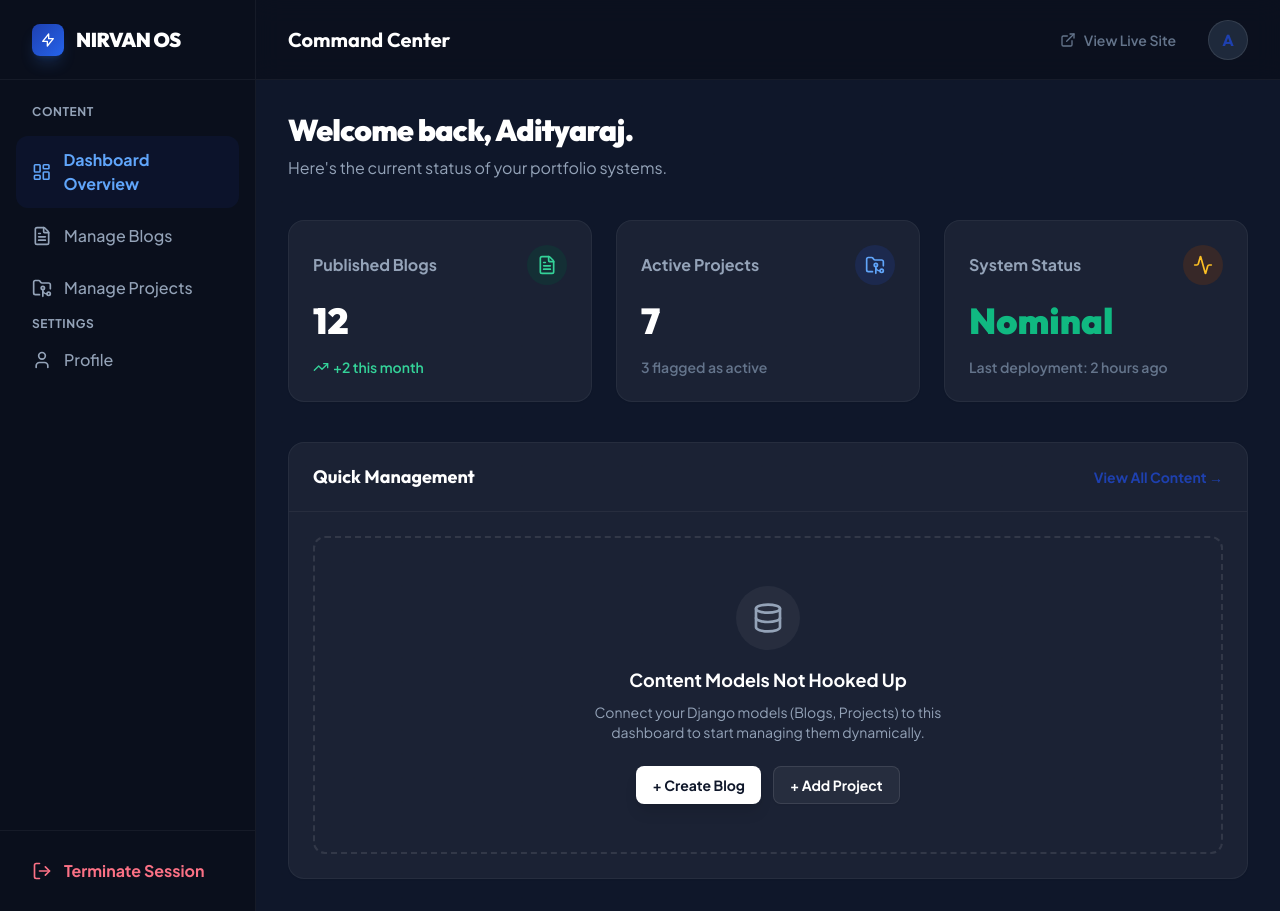
After one commit to mrveer-101/Portfolio, a Django app: page /portal/dashboard/ in a window 1280 px wide. The commit adds this page. Run offline with Django 5.2, Linux system fonts and the light colour scheme; the visitor is signed in with stand-in values (Sample User, id 1); some libraries are stand-ins or nearby versions.

Commit message:
feat: add admin login portal and dashboard

```diff
--- a/core/templates/partials/footer.html
+++ b/core/templates/partials/footer.html
@@ -88,7 +88,7 @@
             <!-- ── Bottom Bar ── -->
             <div class="pt-8 border-t border-slate-200 dark:border-white/10 flex flex-col md:flex-row items-center justify-between gap-4">
                 <p class="text-xs text-slate-400 dark:text-gray-600">
-                    © {% now "Y" %} <span class="font-bold text-slate-500 dark:text-gray-500">Adityaraj Pandey</span> · All rights reserved · Built with the NIRVAN Engine
+                    © {% now "Y" %} <a href="{% url 'core:custom_login' %}" class="font-bold text-slate-500 dark:text-gray-500 hover:text-slate-700 dark:hover:text-gray-300 transition-colors">Adityaraj Pandey</a> · All rights reserved · Built with the NIRVAN Engine
                 </p>
                 <div class="flex items-center gap-2 text-xs text-slate-400 dark:text-gray-600">
                     <span class="relative flex h-2 w-2">
--- a/core/urls.py
+++ b/core/urls.py
@@ -12,4 +12,7 @@ urlpatterns = [
     path('contact/', views.contact, name='contact'),
     path('blogs/<slug:slug>/', views.blog_detail, name='blog_detail'),
     path('projects/<slug:slug>/', views.project_detail, name='project_detail'),
+    path('portal/login/', views.custom_login, name='custom_login'),
+    path('portal/logout/', views.custom_logout, name='custom_logout'),
+    path('portal/dashboard/', views.dashboard, name='dashboard'),
 ]
--- a/core/views.py
+++ b/core/views.py
@@ -1,4 +1,6 @@
-from django.shortcuts import render
+from django.shortcuts import render, redirect
+from django.contrib.auth import authenticate, login, logout
+from django.contrib.auth.decorators import login_required
 
 def index(request):
     return render(request, 'home.html')
@@ -24,3 +26,27 @@ def blog_detail(request, slug):
 
 def project_detail(request, slug):
     return render(request, 'project_detail.html')
+
+def custom_login(request):
+    if request.user.is_authenticated:
+        return redirect('core:dashboard')
+
+    if request.method == 'POST':
+        u = request.POST.get('username')
+        p = request.POST.get('password')
+        user = authenticate(request, username=u, password=p)
+        if user is not None:
+            login(request, user)
+            return redirect('core:dashboard')
+        else:
+            return render(request, 'admin/login.html', {'error': 'Invalid credentials'})
+
+    return render(request, 'admin/login.html')
+
+def custom_logout(request):
+    logout(request)
+    return redirect('core:index')
+
+@login_required(login_url='core:custom_login')
+def dashboard(request):
+    return render(request, 'admin/dashboard.html')
--- /dev/null
+++ b/templates/admin/dashboard.html
@@ -0,0 +1,186 @@
+<!DOCTYPE html>
+<html lang="en" class="dark">
+<head>
+    <meta charset="UTF-8">
+    <meta name="viewport" content="width=device-width, initial-scale=1.0">
+    <title>NIRVAN | Executive Dashboard</title>
+    <script src="https://cdn.tailwindcss.com"></script>
+    <script src="https://unpkg.com/lucide@latest"></script>
+    <link href="https://fonts.googleapis.com/css2?family=Plus+Jakarta+Sans:wght@400;500;600;700&family=Outfit:wght@700;900&display=swap" rel="stylesheet">
+    <script>
+        tailwind.config = {
+            darkMode: 'class',
+            theme: {
+                extend: {
+                    colors: {
+                        'obsidian': '#0F172A',
+                        'accent-blue': '#1E40AF',
+                    },
+                    fontFamily: {
+                        sans: ['Plus Jakarta Sans', 'sans-serif'],
+                        display: ['Outfit', 'sans-serif'],
+                    }
+                }
+            }
+        }
+    </script>
+</head>
+<body class="bg-slate-50 dark:bg-obsidian text-slate-900 dark:text-white font-sans antialiased overflow-hidden flex h-screen">
+
+    <!-- SIDEBAR -->
+    <aside class="w-64 bg-white dark:bg-[#0a0f1c] border-r border-slate-200 dark:border-white/5 flex flex-col hidden md:flex">
+        <!-- Brand -->
+        <div class="h-20 flex items-center px-8 border-b border-slate-200 dark:border-white/5">
+            <div class="flex items-center gap-3">
+                <div class="w-8 h-8 rounded-lg bg-gradient-to-br from-accent-blue to-blue-600 flex items-center justify-center shadow-lg shadow-blue-500/20">
+                    <svg class="w-4 h-4 text-white" fill="none" viewBox="0 0 24 24" stroke="currentColor"><path stroke-linecap="round" stroke-linejoin="round" stroke-width="2" d="M13 10V3L4 14h7v7l9-11h-7z"></path></svg>
+                </div>
+                <span class="font-display font-black text-xl tracking-tight">NIRVAN OS</span>
+            </div>
+        </div>
+
+        <!-- Nav Links -->
+        <nav class="flex-1 px-4 py-6 space-y-1 overflow-y-auto">
+            <p class="px-4 text-xs font-bold text-slate-400 uppercase tracking-wider mb-4">Content</p>
+
+            <a href="#" class="flex items-center gap-3 px-4 py-3 bg-accent-blue/10 text-accent-blue dark:text-blue-400 rounded-xl font-bold transition-colors">
+                <i data-lucide="layout-dashboard" class="w-5 h-5"></i> Dashboard Overview
+            </a>
+
+            <a href="#" class="flex items-center gap-3 px-4 py-3 text-slate-600 dark:text-slate-400 hover:bg-slate-100 dark:hover:bg-white/5 rounded-xl font-medium transition-colors">
+                <i data-lucide="file-text" class="w-5 h-5"></i> Manage Blogs
+            </a>
+
+            <a href="#" class="flex items-center gap-3 px-4 py-3 text-slate-600 dark:text-slate-400 hover:bg-slate-100 dark:hover:bg-white/5 rounded-xl font-medium transition-colors">
+                <i data-lucide="folder-git-2" class="w-5 h-5"></i> Manage Projects
+            </a>
+
+            <p class="px-4 text-xs font-bold text-slate-400 uppercase tracking-wider mt-8 mb-4">Settings</p>
+
+            <a href="#" class="flex items-center gap-3 px-4 py-3 text-slate-600 dark:text-slate-400 hover:bg-slate-100 dark:hover:bg-white/5 rounded-xl font-medium transition-colors">
+                <i data-lucide="user" class="w-5 h-5"></i> Profile
+            </a>
+        </nav>
+
+        <!-- User / Logout -->
+        <div class="p-4 border-t border-slate-200 dark:border-white/5">
+            <a href="{% url 'core:custom_logout' %}" class="flex items-center gap-3 px-4 py-3 text-rose-600 dark:text-rose-400 hover:bg-rose-50 dark:hover:bg-rose-500/10 rounded-xl font-bold transition-colors">
+                <i data-lucide="log-out" class="w-5 h-5"></i> Terminate Session
+            </a>
+        </div>
+    </aside>
+
+    <!-- MAIN CONTENT AREA -->
+    <main class="flex-1 flex flex-col h-screen overflow-hidden">
+
+        <!-- HEADER -->
+        <header class="h-20 bg-white/80 dark:bg-[#0a0f1c]/80 backdrop-blur-md border-b border-slate-200 dark:border-white/5 flex items-center justify-between px-8 z-10">
+            <div class="flex items-center gap-4">
+                <!-- Mobile Menu Button (hidden on desktop) -->
+                <button class="md:hidden text-slate-500 hover:text-slate-900 dark:hover:text-white">
+                    <i data-lucide="menu" class="w-6 h-6"></i>
+                </button>
+                <h1 class="text-xl font-bold font-display">Command Center</h1>
+            </div>
+
+            <div class="flex items-center gap-4">
+                <a href="{% url 'core:index' %}" target="_blank" class="hidden sm:flex items-center gap-2 text-sm font-semibold text-slate-500 hover:text-slate-900 dark:hover:text-white transition-colors px-4 py-2 rounded-lg hover:bg-slate-100 dark:hover:bg-white/5">
+                    <i data-lucide="external-link" class="w-4 h-4"></i> View Live Site
+                </a>
+                <div class="w-10 h-10 rounded-full bg-slate-200 dark:bg-slate-800 flex items-center justify-center font-bold font-display text-accent-blue border border-slate-300 dark:border-white/10">
+                    A
+                </div>
+            </div>
+        </header>
+
+        <!-- DASHBOARD CONTENT (Scrollable) -->
+        <div class="flex-1 overflow-y-auto p-8 relative">
+            <div class="absolute inset-0 opacity-[0.03] dark:opacity-[0.02]" style="background-image:radial-gradient(circle at 2px 2px,black 1px,transparent 0);background-size:24px 24px; pointer-events:none;"></div>
+
+            <div class="max-w-6xl mx-auto relative z-10">
+                <div class="mb-10">
+                    <h2 class="text-3xl font-display font-black tracking-tight mb-2">Welcome back, Adityaraj.</h2>
+                    <p class="text-slate-500 dark:text-slate-400">Here's the current status of your portfolio systems.</p>
+                </div>
+
+                <!-- Stats Cards -->
+                <div class="grid grid-cols-1 md:grid-cols-3 gap-6 mb-10">
+                    <!-- Blogs Stat -->
+                    <div class="bg-white dark:bg-white/5 border border-slate-200 dark:border-white/5 rounded-2xl p-6 shadow-sm">
+                        <div class="flex items-center justify-between mb-4">
+                            <h3 class="font-bold text-slate-500 dark:text-slate-400">Published Blogs</h3>
+                            <div class="w-10 h-10 rounded-full bg-emerald-100 dark:bg-emerald-900/30 text-emerald-600 dark:text-emerald-400 flex items-center justify-center">
+                                <i data-lucide="file-text" class="w-5 h-5"></i>
+                            </div>
+                        </div>
+                        <div class="text-4xl font-display font-black">12</div>
+                        <div class="mt-4 text-sm text-emerald-600 dark:text-emerald-400 flex items-center gap-1 font-semibold">
+                            <i data-lucide="trending-up" class="w-4 h-4"></i> +2 this month
+                        </div>
+                    </div>
+
+                    <!-- Projects Stat -->
+                    <div class="bg-white dark:bg-white/5 border border-slate-200 dark:border-white/5 rounded-2xl p-6 shadow-sm">
+                        <div class="flex items-center justify-between mb-4">
+                            <h3 class="font-bold text-slate-500 dark:text-slate-400">Active Projects</h3>
+                            <div class="w-10 h-10 rounded-full bg-blue-100 dark:bg-blue-900/30 text-blue-600 dark:text-blue-400 flex items-center justify-center">
+                                <i data-lucide="folder-git-2" class="w-5 h-5"></i>
+                            </div>
+                        </div>
+                        <div class="text-4xl font-display font-black">7</div>
+                        <div class="mt-4 text-sm text-slate-500 flex items-center gap-1 font-semibold">
+                            3 flagged as active
+                        </div>
+                    </div>
+
+                    <!-- System Health -->
+                    <div class="bg-white dark:bg-white/5 border border-slate-200 dark:border-white/5 rounded-2xl p-6 shadow-sm">
+                        <div class="flex items-center justify-between mb-4">
+                            <h3 class="font-bold text-slate-500 dark:text-slate-400">System Status</h3>
+                            <div class="w-10 h-10 rounded-full bg-amber-100 dark:bg-amber-900/30 text-amber-600 dark:text-amber-400 flex items-center justify-center">
+                                <i data-lucide="activity" class="w-5 h-5"></i>
+                            </div>
+                        </div>
+                        <div class="text-4xl font-display font-black text-emerald-500">Nominal</div>
+                        <div class="mt-4 text-sm text-slate-500 flex items-center gap-1 font-semibold">
+                            Last deployment: 2 hours ago
+                        </div>
+                    </div>
+                </div>
+
+                <!-- Recent Activity / Content Management Placeholder -->
+                <div class="bg-white dark:bg-white/5 border border-slate-200 dark:border-white/5 rounded-2xl overflow-hidden shadow-sm">
+                    <div class="px-6 py-5 border-b border-slate-200 dark:border-white/5 flex items-center justify-between">
+                        <h3 class="font-bold font-display text-lg">Quick Management</h3>
+                        <button class="text-sm font-bold text-accent-blue hover:text-blue-600 transition-colors">View All Content →</button>
+                    </div>
+                    <div class="p-6">
+                        <div class="flex flex-col items-center justify-center py-12 text-center border-2 border-dashed border-slate-200 dark:border-white/10 rounded-xl">
+                            <div class="w-16 h-16 rounded-full bg-slate-100 dark:bg-white/5 flex items-center justify-center text-slate-400 mb-4">
+                                <i data-lucide="database" class="w-8 h-8"></i>
+                            </div>
+                            <h4 class="font-bold text-lg mb-2">Content Models Not Hooked Up</h4>
+                            <p class="text-slate-500 dark:text-slate-400 max-w-sm mb-6 text-sm">
+                                Connect your Django models (Blogs, Projects) to this dashboard to start managing them dynamically.
+                            </p>
+                            <div class="flex gap-3">
+                                <button class="px-4 py-2 bg-slate-900 dark:bg-white text-white dark:text-slate-900 font-bold rounded-lg text-sm shadow-lg hover:opacity-90">
+                                    + Create Blog
+                                </button>
+                                <button class="px-4 py-2 bg-white dark:bg-white/5 text-slate-700 dark:text-white border border-slate-200 dark:border-white/10 font-bold rounded-lg text-sm shadow-sm hover:bg-slate-50 dark:hover:bg-white/10">
+                                    + Add Project
+                                </button>
+                            </div>
+                        </div>
+                    </div>
+                </div>
+
+            </div>
+        </div>
+    </main>
+
+    <script>
+        lucide.createIcons();
+    </script>
+</body>
+</html>
```
Also changed, not shown: templates/admin/login.html (added, +73 -0 lines).
